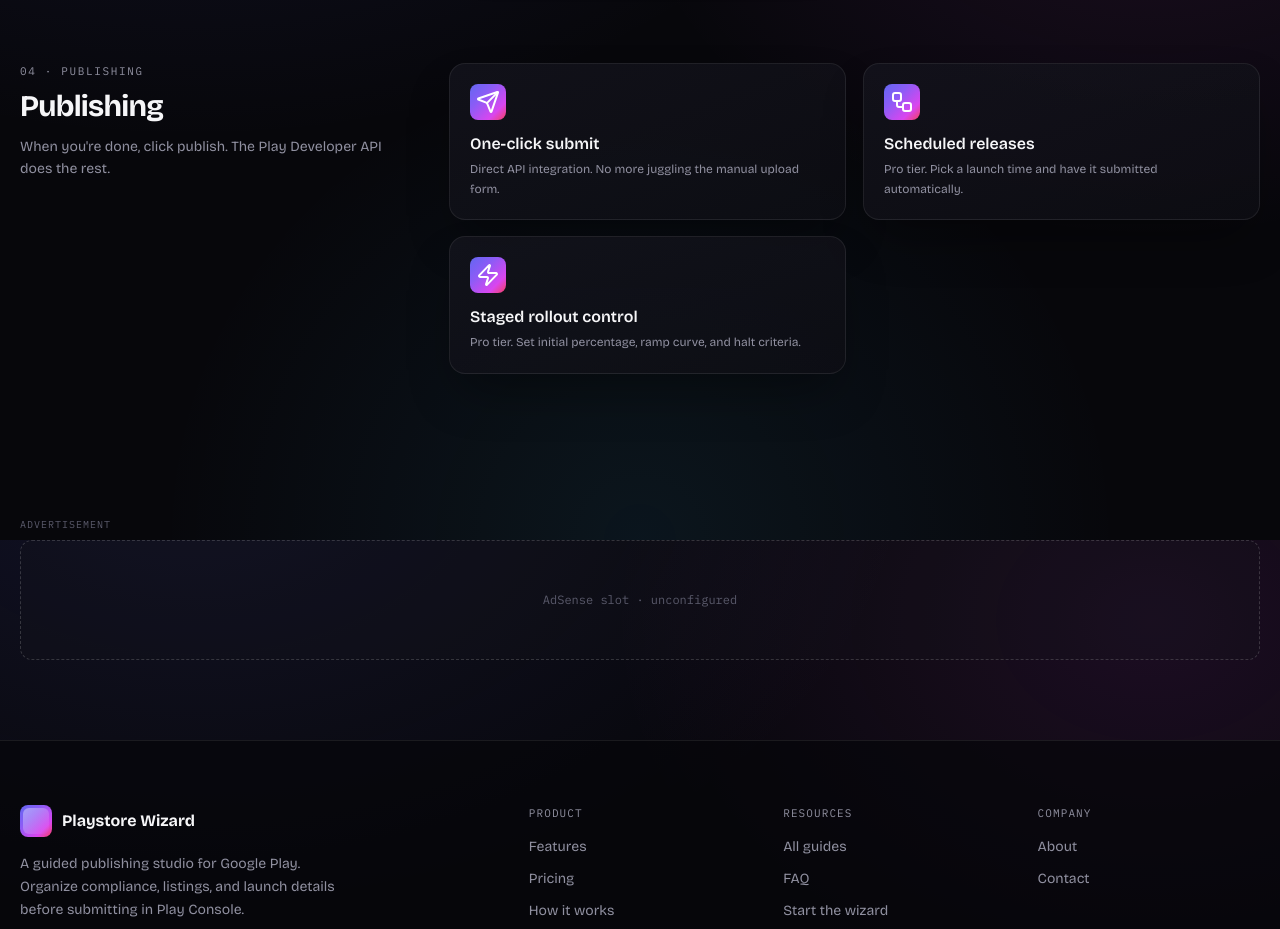
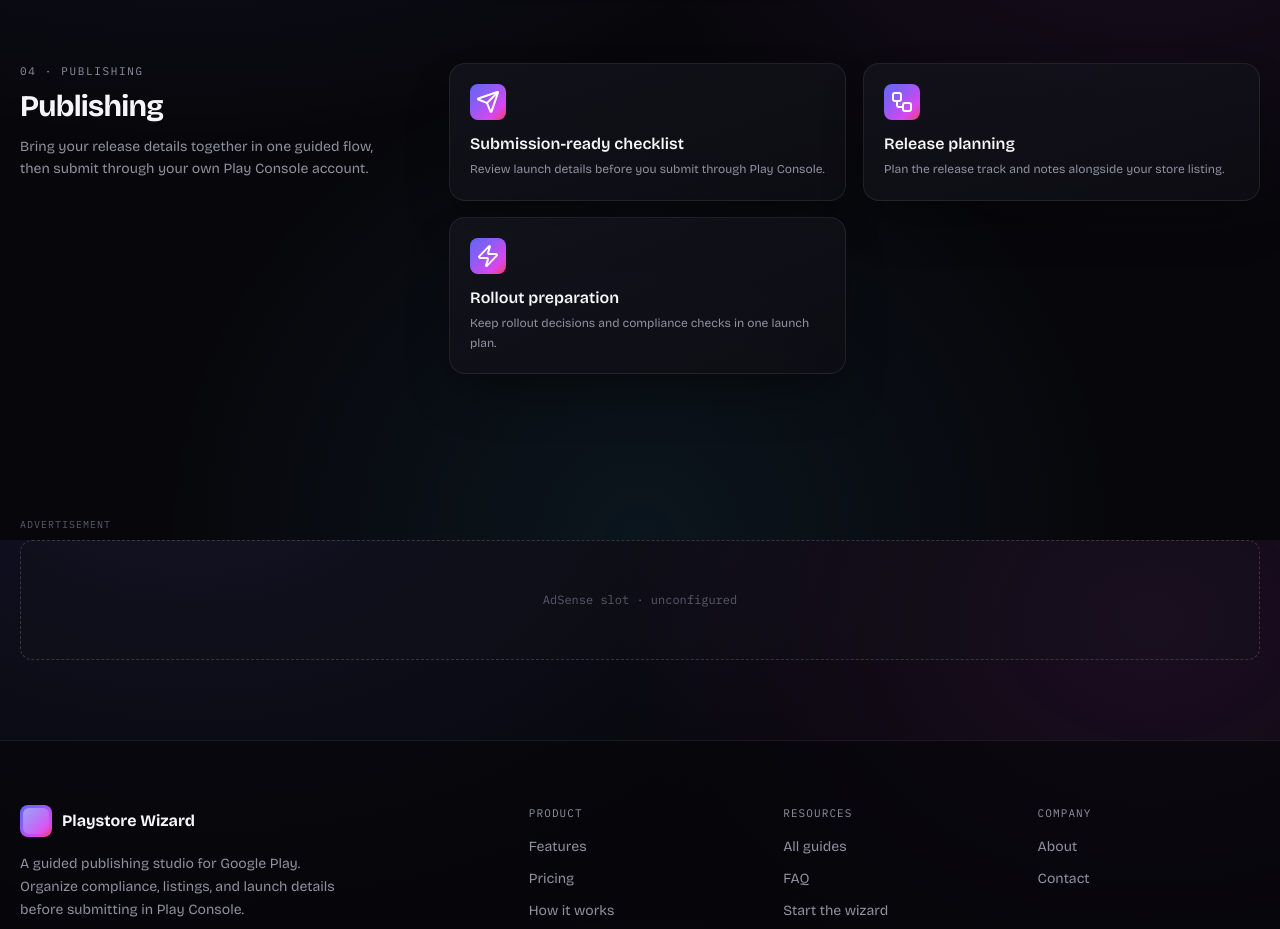
Before and after one commit to 3000Studios/playstorewizard.pro, a Next.js app: page /features in a window 1280 px wide. Shown: the part 1860-2789 px from the top of the page. Built offline with nearby package versions, Linux system fonts and the light colour scheme; no server answers.

Commit message:
fix(marketing): remove unsupported publish claims

```diff
--- a/src/app/(marketing)/features/page.tsx
+++ b/src/app/(marketing)/features/page.tsx
@@ -12,7 +12,7 @@ import {
 
 export const metadata = pageMetadata({
   title: "Features",
-  description: "Every feature in Playstore Wizard — compliance auto-check, AI listings, asset auto-resize, Data Safety walkthrough, one-click publish, and more.",
+  description: "Every feature in Playstore Wizard — compliance auto-check, AI listings, asset auto-resize, Data Safety walkthrough, and launch planning.",
   path: "/features",
 });
 
@@ -48,11 +48,11 @@ const GROUPS = [
   },
   {
     name: "Publishing",
-    intro: "When you're done, click publish. The Play Developer API does the rest.",
+    intro: "Bring your release details together in one guided flow, then submit through your own Play Console account.",
     items: [
-      { icon: Send, title: "One-click submit", body: "Direct API integration. No more juggling the manual upload form." },
-      { icon: Workflow, title: "Scheduled releases", body: "Pro tier. Pick a launch time and have it submitted automatically." },
-      { icon: Zap, title: "Staged rollout control", body: "Pro tier. Set initial percentage, ramp curve, and halt criteria." },
+      { icon: Send, title: "Submission-ready checklist", body: "Review launch details before you submit through Play Console." },
+      { icon: Workflow, title: "Release planning", body: "Plan the release track and notes alongside your store listing." },
+      { icon: Zap, title: "Rollout preparation", body: "Keep rollout decisions and compliance checks in one launch plan." },
     ],
   },
 ];
--- a/src/app/(marketing)/how-it-works/page.tsx
+++ b/src/app/(marketing)/how-it-works/page.tsx
@@ -9,7 +9,7 @@ import { ArrowRight, Rocket } from "lucide-react";
 
 export const metadata = pageMetadata({
   title: "How it works",
-  description: "The 12-step Playstore Wizard flow, explained. From app basics to one-click submit — with realistic timelines and zero guesswork.",
+  description: "The 12-step Playstore Wizard flow, explained. From app basics to a submission-ready launch plan for Play Console.",
   path: "/how-it-works",
 });
 
--- a/src/app/layout.tsx
+++ b/src/app/layout.tsx
@@ -19,7 +19,7 @@ export const metadata: Metadata = {
     template: `%s · ${SITE_NAME}`,
   },
   description:
-    "A guided publishing studio for Google Play. Compliance, listings, asset auto-resize, AI descriptions, one-click submit. Free to start.",
+    "A guided publishing studio for Google Play. Organize compliance, listings, assets, and launch details before submitting in Play Console. Free to start.",
   keywords: [
     "google play",
     "play store",
```
